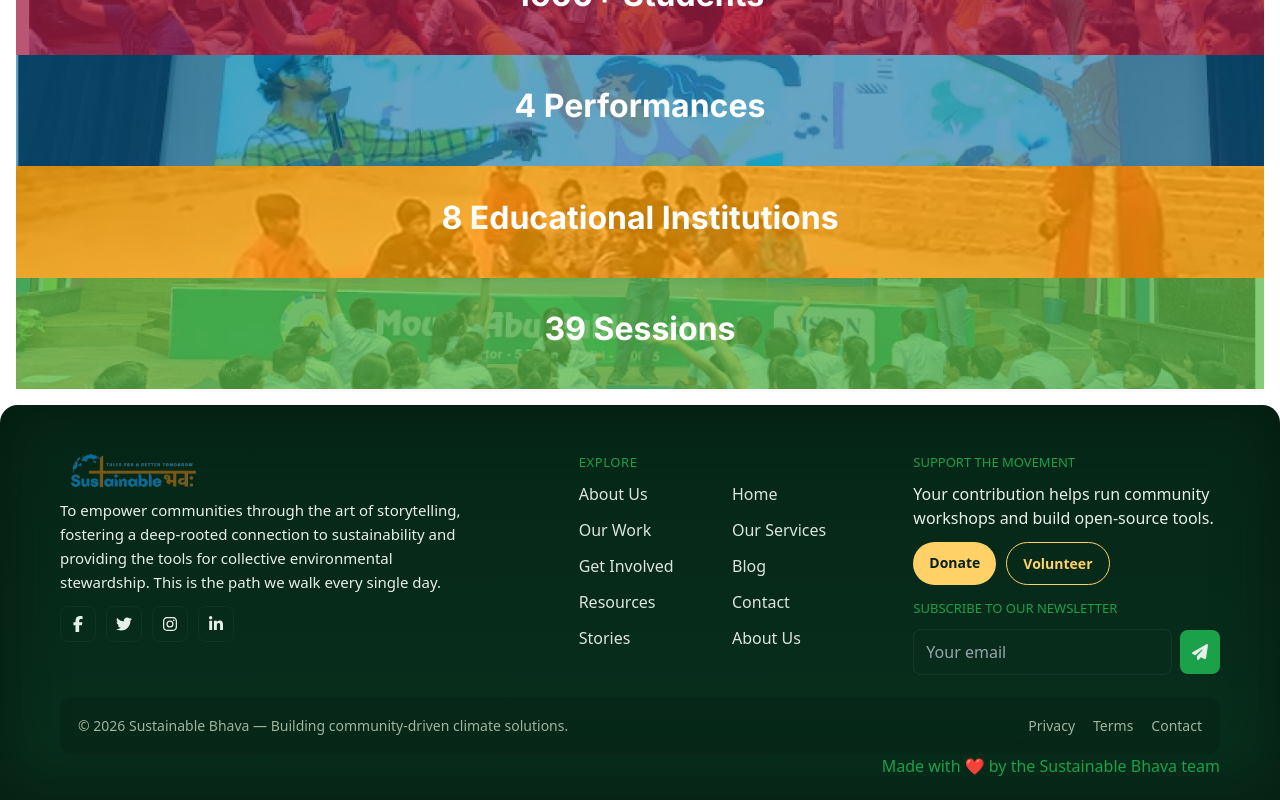
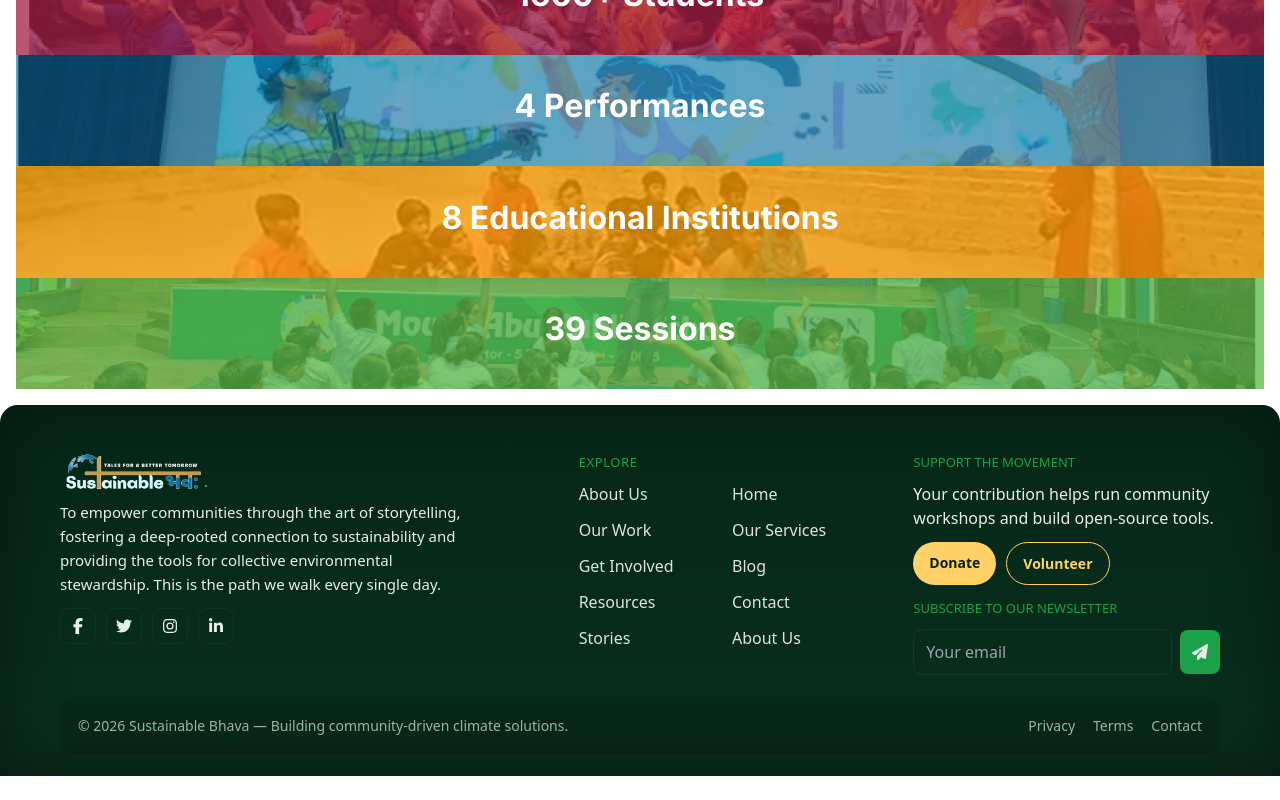
Before and after one commit to rohitkumarsingh0111/Sustainable-Bhava, a React (Create React App) app: page / in a window 1280 px wide. Shown: the part 3520-4320 px from the top of the page. After the commit the page ends 4296 px from the top, so only its background shows below. Built offline with nearby package versions, Linux system fonts and the light colour scheme.

Commit message:
Logo changed in Footer

```diff
--- a/src/components/Footer.jsx
+++ b/src/components/Footer.jsx
@@ -3,7 +3,7 @@ import "./Footer.css";
 import { FontAwesomeIcon } from '@fortawesome/react-fontawesome'
 import { faPaperPlane } from '@fortawesome/free-solid-svg-icons'
 import { faFacebookF, faTwitter, faInstagram, faLinkedinIn,} from '@fortawesome/free-brands-svg-icons'
-import sb_logo from "../assets/sb_logo.png"; // Ensure you have a logo image in the specified path
+import sb_logo from "../assets/sb_logo2.png"; // Ensure you have a logo image in the specified path
 
 export default function Footer() {
   return (
@@ -119,9 +119,9 @@ export default function Footer() {
             <a href="/contact">Contact</a>
           </nav>
         </div>
-        <div className="made-with-sb">
+        {/* <div className="made-with-sb">
           <p>Made with ❤️ by the Sustainable Bhava team</p>
-        </div>
+        </div> */}
       </div>
     </footer>
   );
```
Also changed, not shown: src/assets/sb_logo2.png (added).
